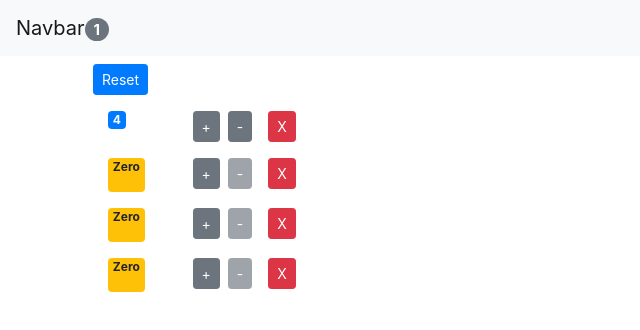
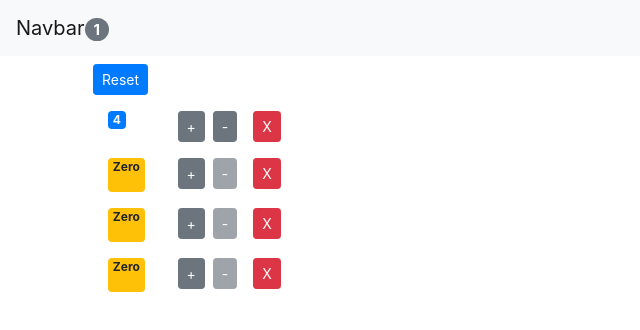
Before and after one commit to pefi1011/react-mosh, a React (Create React App) app: page / in a window 1280 px wide. Shown: the top 330 px of the page, without its empty margins (0-640 px from the left). Built offline with nearby package versions, Linux system fonts and the light colour scheme.

Commit message:
Mosh's approach to disabled the button

```diff
--- a/src/components/counter.jsx
+++ b/src/components/counter.jsx
@@ -55,7 +55,7 @@ class Counter extends Component {
         <div className="col-md-1">
           <span className={this.getBadgeClasses()}>{this.formatCount()}</span>
         </div>
-        <div className="col-md-auto">
+        <div Name="col-md-auto">
           <button
             onClick={() => this.props.onIncrement(this.props.counter)}
             className="btn btn-secondary btn-sm"
@@ -64,7 +64,8 @@ class Counter extends Component {
           </button>
           <button
             onClick={() => this.props.onDecrement(this.props.counter)}
-            className={this.getDecrementButtonClasses()}
+            className="btn btn-secondary btn-sm m-2"
+            disabled={this.props.counter.value === 0 ? "disabled" : ""}
           >
             -
           </button>
@@ -92,12 +93,6 @@ class Counter extends Component {
     classes += this.props.counter.value === 0 ? "warning" : "primary";
     return classes;
   }
-
-  getDecrementButtonClasses() {
-    let classes = "btn btn-secondary btn-sm m-2 ";
-    classes += this.props.counter.value === 0 ? "disabled" : "";
-    return classes;
-  }
 }
 
 export default Counter;
```
